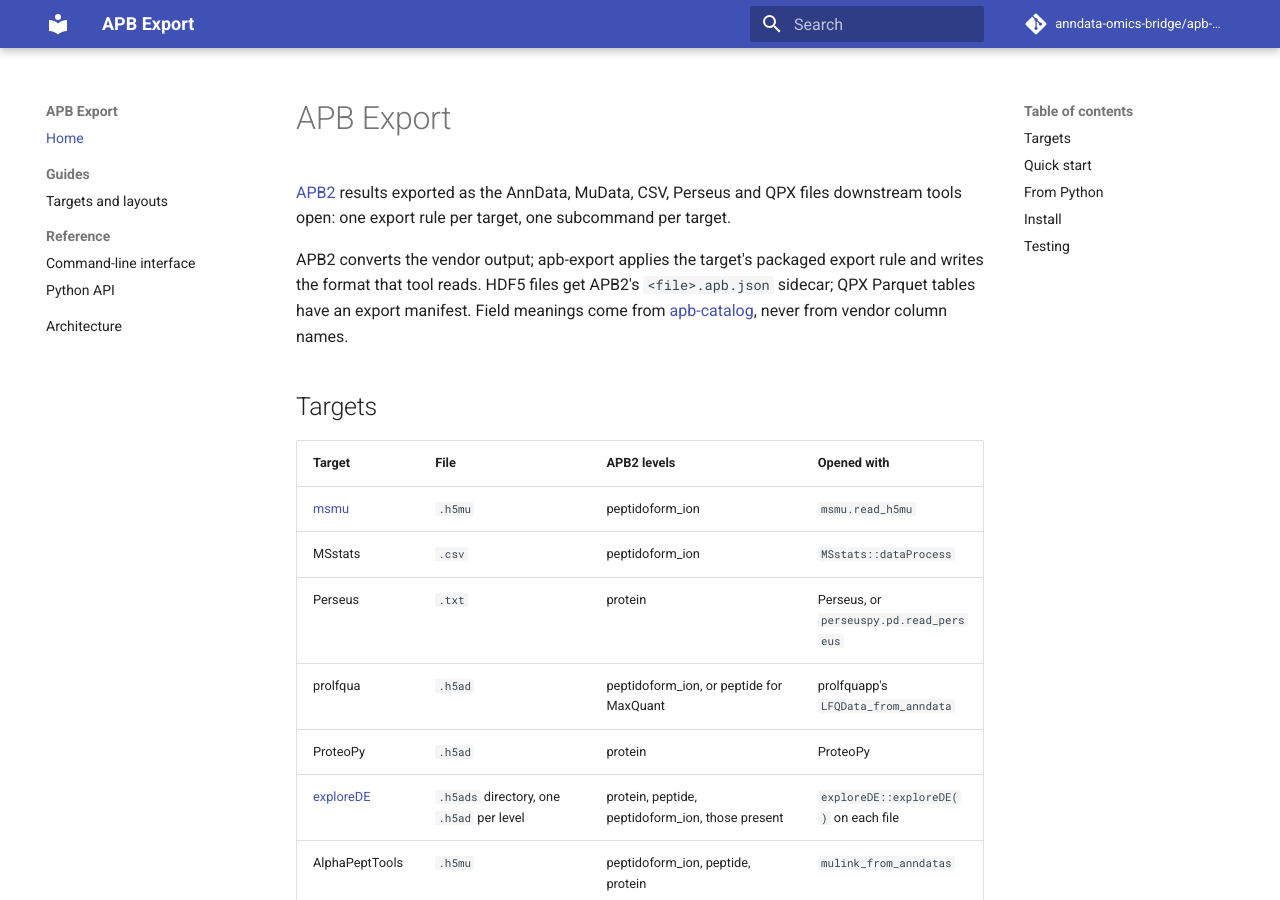
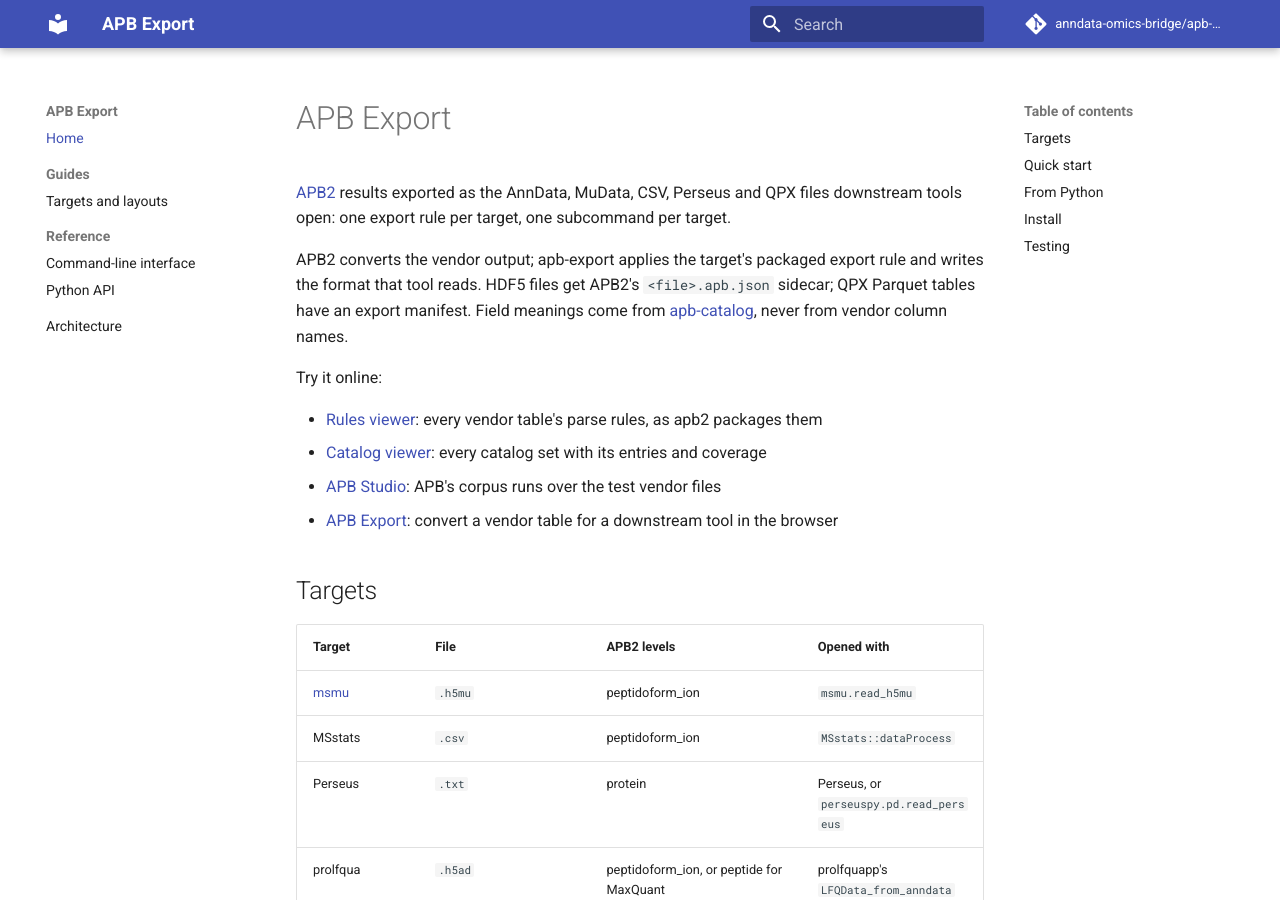
Before and after one commit to anndata-omics-bridge/apb-export, an MkDocs documentation site: the page built from docs/index.md, in a window 1280 px wide and 900 px high. Built offline with MkDocs 1.6.1 and Material for MkDocs 9.7.7, drawn with Linux system fonts in a browser that asks for light colours; comment, search, counter and statistics services are not loaded.

Commit message:
docs: try-it-online links to the rules viewer, catalog viewer, APB Studio and APB Export
Assisted-by: AI coding agent

```diff
--- a/docs/index.md
+++ b/docs/index.md
@@ -3,6 +3,13 @@
 [APB2](https://anndata-omics-bridge.github.io/apb2/) results exported as the AnnData, MuData, CSV, Perseus and QPX files downstream tools open: one export rule per target, one subcommand per target.
 
 APB2 converts the vendor output; apb-export applies the target's packaged export rule and writes the format that tool reads. HDF5 files get APB2's `<file>.apb.json` sidecar; QPX Parquet tables have an export manifest. Field meanings come from [apb-catalog](https://anndata-omics-bridge.github.io/apb-catalog/), never from vendor column names.
+
+Try it online:
+
+- [Rules viewer](https://fgcz-ms.uzh.ch/public/apb-rules/): every vendor table's parse rules, as apb2 packages them
+- [Catalog viewer](https://fgcz-ms.uzh.ch/public/apb-catalog/): every catalog set with its entries and coverage
+- [APB Studio](https://fgcz-ms.uzh.ch/public/apb-studio/): APB's corpus runs over the test vendor files
+- [APB Export](https://apps-dev.bfabric.org/apb-export/): convert a vendor table for a downstream tool in the browser
 
 ## Targets
 
```
Also changed, not shown: README.md (+6 -1 lines).
